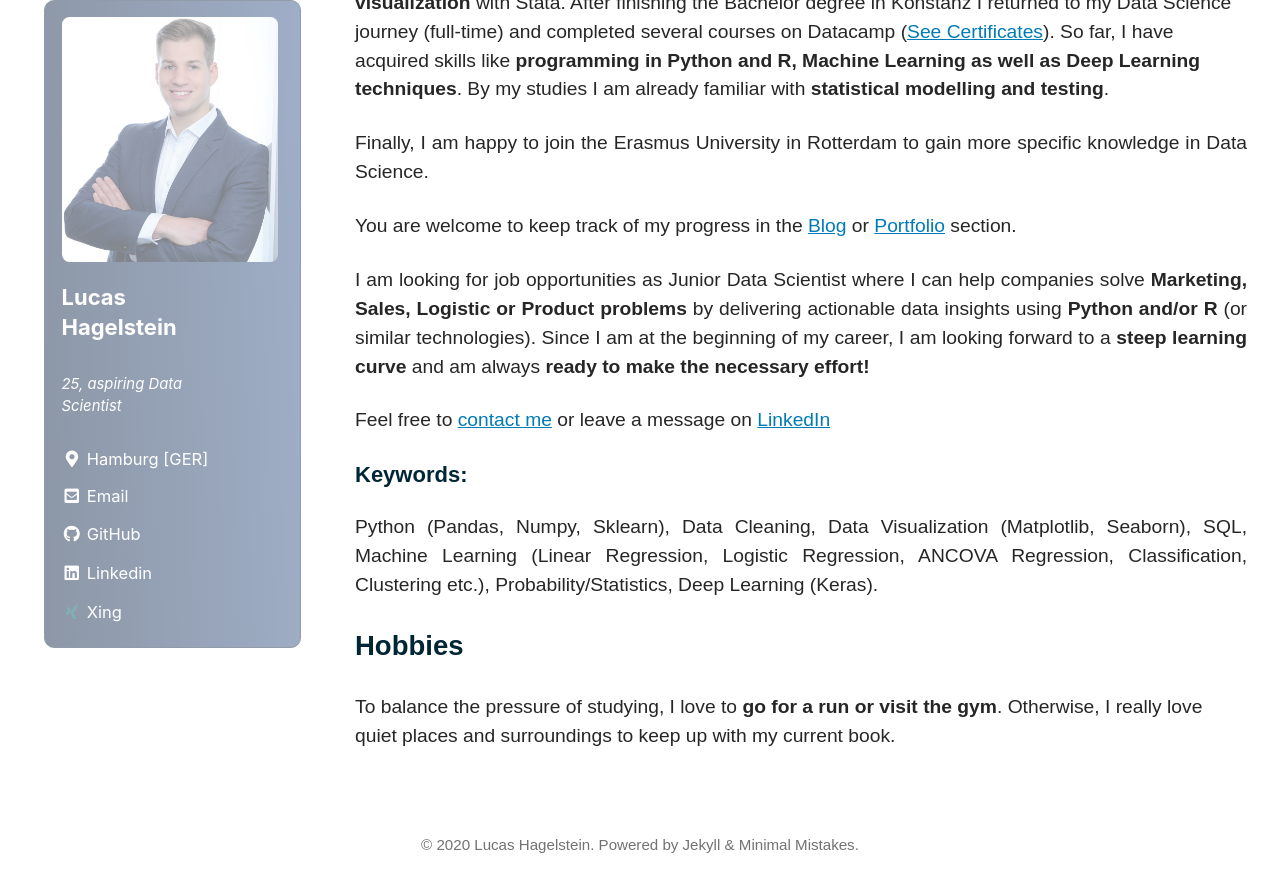
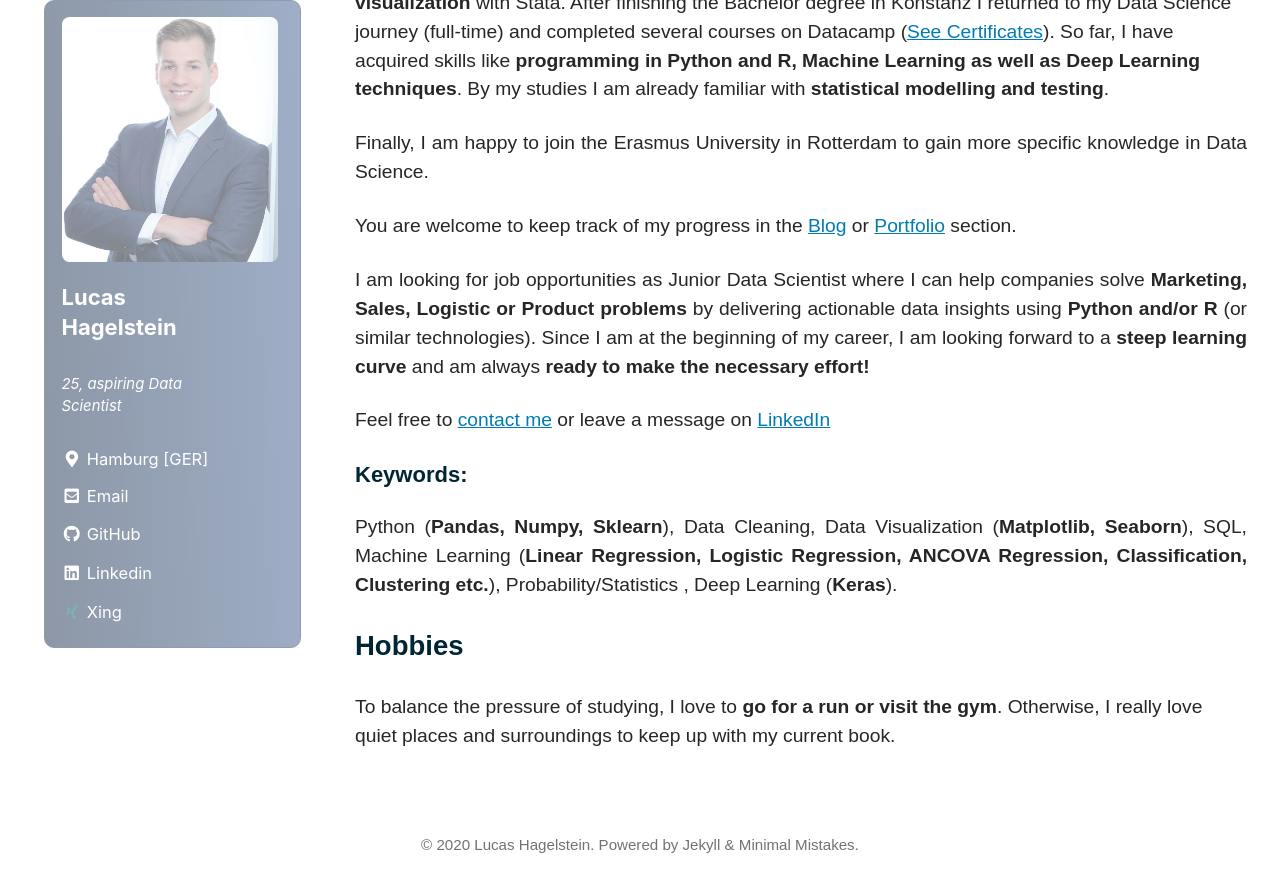
Before and after one commit to LHAGELS/LHAGELS.github.io, a Jekyll site: the page built from _pages/about.md, in a window 1280 px wide and 900 px high, scrolled down 1027 px. Shown: the top 892 px of the window. Built offline with Jekyll 4.4.1, drawn with Linux system fonts in a browser that asks for light colours; cached includes are drawn as plain includes; nearby versions of some CDN libraries.

Commit message:
new github

```diff
--- a/_pages/about.md
+++ b/_pages/about.md
@@ -37,7 +37,7 @@ Feel free to [contact me](mailto: Lucas.Hagelstein@gmail.com) or leave a message
 ### Keywords:
 
 {: .text-justify}
-Python (Pandas, Numpy, Sklearn),  Data Cleaning, Data Visualization (Matplotlib, Seaborn), SQL, Machine Learning (Linear Regression, Logistic Regression, ANCOVA Regression, Classification, Clustering etc.), Probability/Statistics, Deep Learning (Keras).
+Python (**Pandas, Numpy, Sklearn**),  Data Cleaning, Data Visualization (**Matplotlib, Seaborn**), SQL, Machine Learning (**Linear Regression, Logistic Regression, ANCOVA Regression, Classification, Clustering etc.**), Probability/Statistics , Deep Learning (**Keras**).
 
 ## Hobbies
 {: .text-justify}
```
